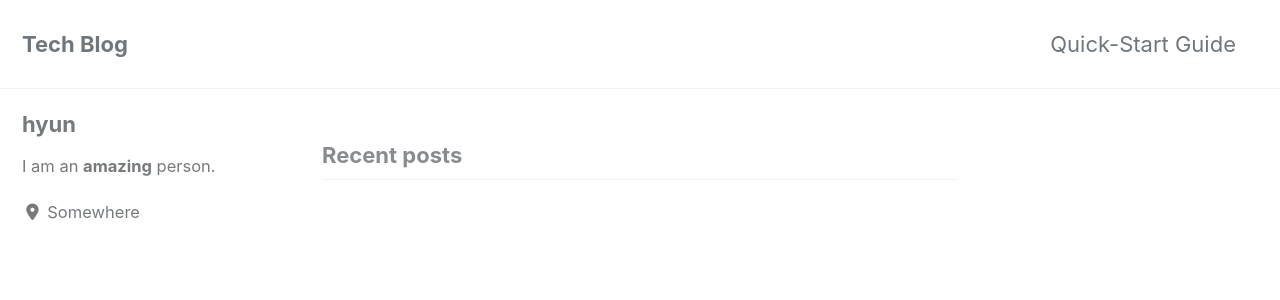
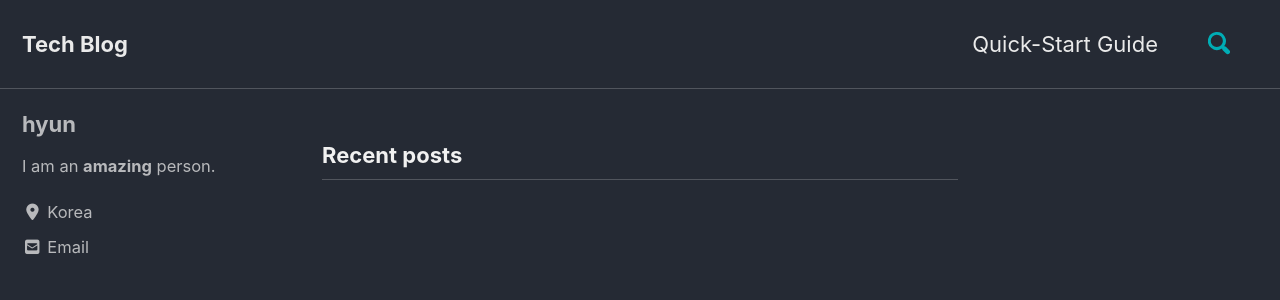
Before and after one commit to hipbone/hipbone.github.io, a Jekyll site: the page built from index.html, in a window 1280 px wide and 900 px high. Shown: the top 300 px of the window. Built offline with Jekyll 4.4.1, drawn with Linux system fonts in a browser that asks for light colours; cached includes are drawn as plain includes; nearby versions of some CDN libraries; the list of posts is cut into pages by our own code.

Commit message:
설정 수정

```diff
--- a/_config.yml
+++ b/_config.yml
@@ -12,7 +12,7 @@
 
 # theme                  : "minimal-mistakes-jekyll"
 # remote_theme           : "mmistakes/minimal-mistakes"
-minimal_mistakes_skin    : "default" # "air", "aqua", "contrast", "dark", "dirt", "neon", "mint", "plum", "sunrise"
+minimal_mistakes_skin    : "dark" # "air", "aqua", "contrast", "dark", "dirt", "neon", "mint", "plum", "sunrise"
 
 # Site Settings
 locale                   : "en-US"
@@ -21,9 +21,9 @@ title_separator          : "-"
 subtitle                 : # site tagline that appears below site title in masthead
 name                     : "Hyun"
 description              : "Tech Blog"
-url                      : # the base hostname & protocol for your site e.g. "https://mmistakes.github.io"
+url                      : "https://hipbone.github.io"
 baseurl                  : # the subpath of your site, e.g. "/blog"
-repository               : # GitHub username/repo-name e.g. "mmistakes/minimal-mistakes"
+repository               : "hipbone/hipbone.github.io"
 teaser                   : # path of fallback teaser image, e.g. "/assets/images/500x300.png"
 logo                     : # path of logo image to display in the masthead, e.g. "/assets/images/88x88.png"
 masthead_title           : # overrides the website title displayed in the masthead, use " " for no title
@@ -65,7 +65,7 @@ reCaptcha:
   secret                 :
 atom_feed:
   path                   : # blank (default) uses feed.xml
-search                   : # true, false (default)
+search                   : true # true, false (default)
 search_full_content      : # true, false (default)
 search_provider          : # lunr (default), algolia, google
 algolia:
@@ -110,12 +110,12 @@ author:
   name             : "hyun"
   avatar           : # path of avatar image, e.g. "/assets/images/bio-photo.jpg"
   bio              : "I am an **amazing** person."
-  location         : "Somewhere"
+  location         : "Korea"
   email            :
   links:
     - label: "Email"
       icon: "fas fa-fw fa-envelope-square"
-      # url: mailto:your.name@email.com
+      url: mailto:hyun996@gmail.com
     - label: "Website"
       icon: "fas fa-fw fa-link"
       # url: "https://your-website.com"
```
